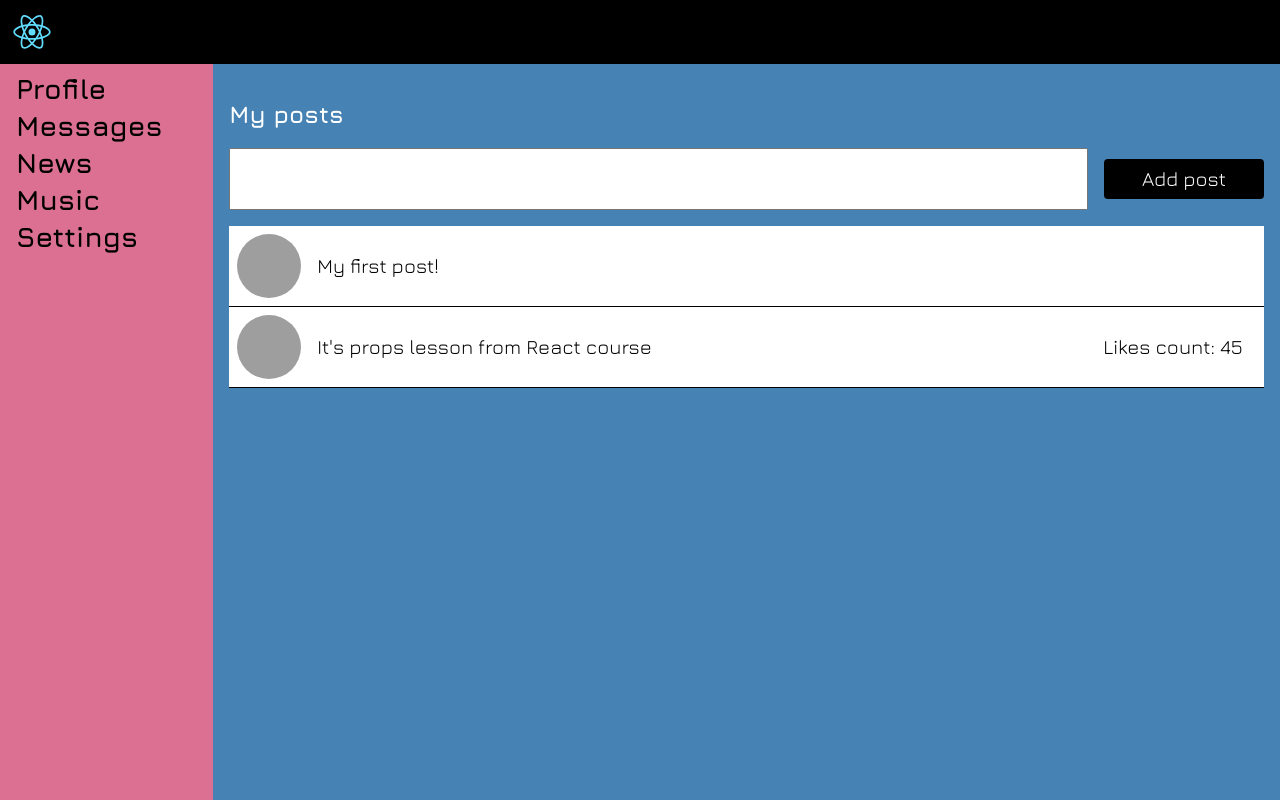
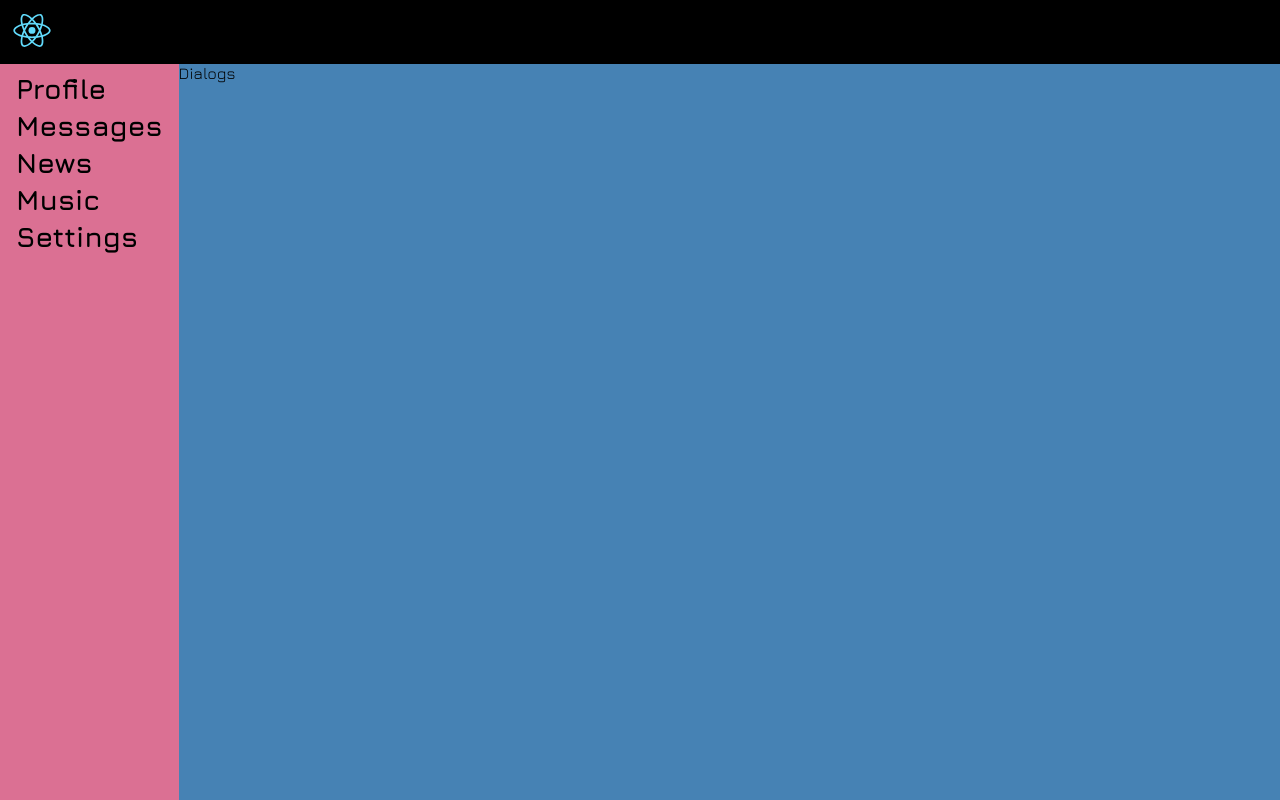
Before and after one commit to fiftysev/react_way_of_samurai, a React (Create React App) app: page /dialogs in a window 1280 px wide. Built offline with nearby package versions, Linux system fonts and the light colour scheme; no server answers; grey boxes are pictures that could not be loaded.

Commit message:
Add base routing, create pages

```diff
--- a/package.json
+++ b/package.json
@@ -9,6 +9,7 @@
     "axios": "^0.26.1",
     "react": "^17.0.2",
     "react-dom": "^17.0.2",
+    "react-router-dom": "^6.2.2",
     "react-scripts": "5.0.0",
     "web-vitals": "^2.1.0"
   },
--- a/src/App.css
+++ b/src/App.css
@@ -14,6 +14,11 @@
     "header header"
     "nav content";
   grid-template-rows: 4rem 1fr;
-  grid-template-columns: 2fr 10fr;
+  grid-template-columns: 1.5fr 10fr;
   min-height: 100vh;
 }
+
+.App-wrapper__content {
+  grid-area: content;
+  background-color: steelblue;
+}
--- a/src/App.jsx
+++ b/src/App.jsx
@@ -1,16 +1,26 @@
 import React from "react";
 import "./App.css";
+import { BrowserRouter, Routes, Route } from "react-router-dom";
+
+import Dialogs from "./components/Dialogs/Dialogs";
 import Header from "./components/Header/Header";
 import Navbar from "./components/Navbar/Navbar";
 import Profile from "./components/Profile/Profile";
 
 const App = () => {
   return (
-    <div className="App-wrapper">
-      <Header />
-      <Navbar />
-      <Profile />
-    </div>
+    <BrowserRouter>
+      <div className="App-wrapper">
+        <Header />
+        <Navbar />
+        <div className="App-wrapper__content">
+          <Routes>
+            <Route path="/profile" element={<Profile />} />
+            <Route path="/dialogs" element={<Dialogs />} />
+          </Routes>
+        </div>
+      </div>
+    </BrowserRouter>
   );
 };
 
--- /dev/null
+++ b/src/components/Dialogs/Dialogs.jsx
@@ -0,0 +1,8 @@
+import React from "react";
+import s from "./dialogs.module.css";
+
+const Dialogs = () => {
+  return <div>Dialogs</div>;
+};
+
+export default Dialogs;
--- a/src/components/Header/Header.jsx
+++ b/src/components/Header/Header.jsx
@@ -5,7 +5,9 @@
 const Header = () => {
   return (
     <header className={s.header}>
-      <img src={logo} alt="" className={s.logo} />
+      <a href="/">
+        <img src={logo} alt="" className={s.logo} />
+      </a>
     </header>
   );
 };
--- a/src/components/Navbar/Navbar.jsx
+++ b/src/components/Navbar/Navbar.jsx
@@ -4,8 +4,8 @@
 const Navbar = () => {
   return (
     <nav className={s.nav}>
-      <a href="#profile">Profile</a>
-      <a href="#messages">Messages</a>
+      <a href="/profile">Profile</a>
+      <a href="/dialogs">Messages</a>
       <a href="#news">News</a>
       <a href="#music">Music</a>
       <a href="#settings">Settings</a>
--- a/src/components/Profile/Profile.jsx
+++ b/src/components/Profile/Profile.jsx
@@ -19,7 +19,7 @@
     getUser();
   }, []);
   return (
-    <div className={s.content}>
+    <>
       {!isLoading && (
         <div className={s.wrapper}>
           <div className={s.profile}>
@@ -34,7 +34,7 @@
         </div>
       )}
       <Posts />
-    </div>
+    </>
   );
 };
 
```
Also changed, not shown: src/components/Dialogs/dialogs.module.css (added), 1 other file (tests, documents, lock files or other folders).
